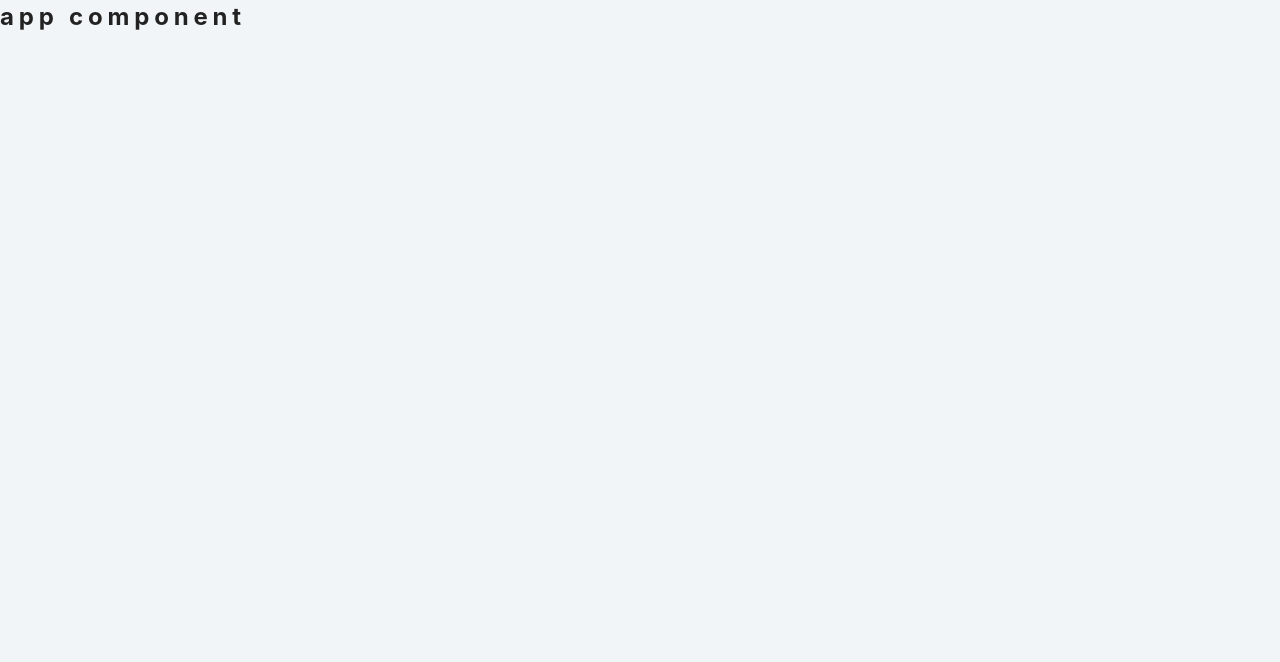
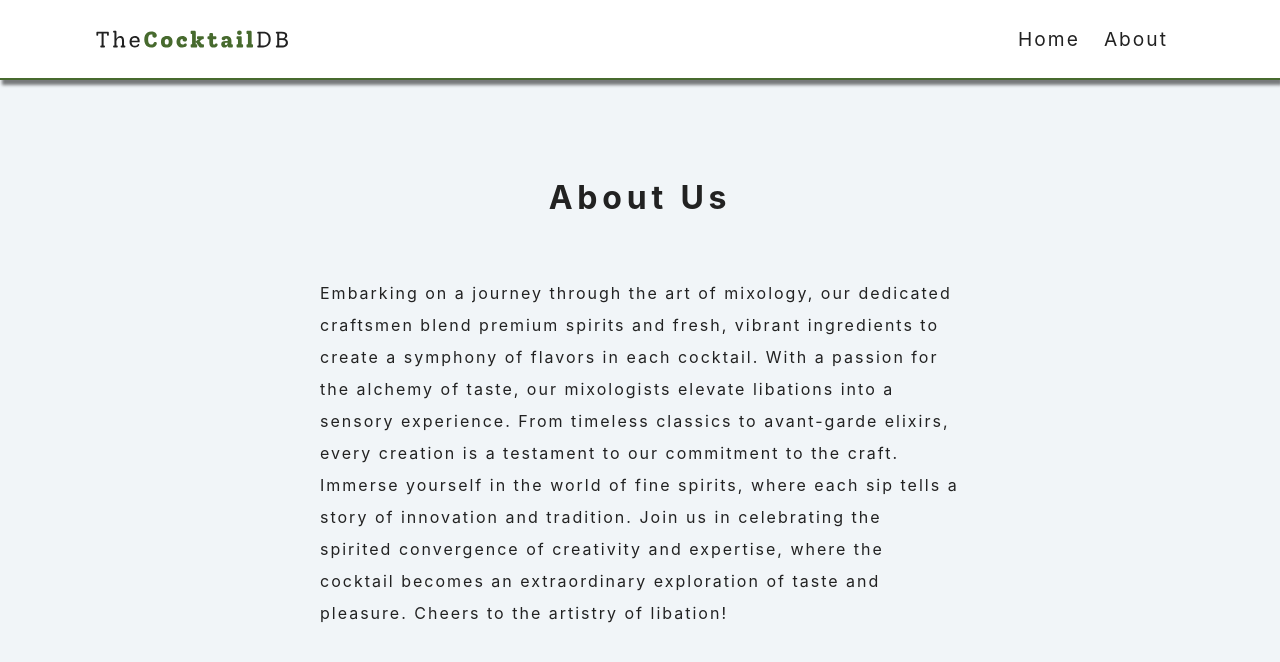
Before and after one commit to femmytedrey/Cocktail, a React (Create React App) app: page /about in a window 1280 px wide. Shown: the top 662 px of the page. Built offline with nearby package versions, Linux system fonts and the light colour scheme.

Commit message:
about page added

```diff
--- a/package.json
+++ b/package.json
@@ -8,9 +8,9 @@
     "@testing-library/user-event": "^13.5.0",
     "react": "^18.2.0",
     "react-dom": "^18.2.0",
+    "react-router-dom": "^6.21.1",
     "react-scripts": "5.0.1",
-    "web-vitals": "^2.1.4",
-    "react-router-dom": "^6.2.2"
+    "web-vitals": "^2.1.4"
   },
   "scripts": {
     "start": "react-scripts start",
--- a/src/App.js
+++ b/src/App.js
@@ -1,5 +1,5 @@
 import React from 'react'
-import { BrowserRouter as Router, Route, Switch } from 'react-router-dom'
+import { BrowserRouter as Router, Route, Routes } from 'react-router-dom'
 // import pages
 import Home from './pages/Home'
 import About from './pages/About'
@@ -7,10 +7,19 @@ import SingleCocktail from './pages/SingleCocktail'
 import Error from './pages/Error'
 // import components
 import Navbar from './components/Navbar'
+import Cocktail from './components/Cocktail'
 function App() {
   return (
     <div>
-      <h2>app component</h2>
+      <Router>
+        <Navbar />
+        <Routes>
+          <Route exact path='/' element={<Home />} />
+          <Route path='/about' element={<About />} />
+          <Route path='/cocktail/:id' element={<SingleCocktail />} />
+          <Route path='*' element={<Error />} />
+        </Routes>
+      </Router>
     </div>
   )
 }
--- a/src/components/Navbar.js
+++ b/src/components/Navbar.js
@@ -4,9 +4,25 @@ import logo from '../logo.svg'
 
 const Navbar = () => {
   return (
-    <div>
-      <h2>navbar component</h2>
-    </div>
+    <nav className='navbar'>
+      <div className='nav-center'>
+        <Link to='/'>
+          <img src={logo} alt='clocktail db logo' className='logo'/>
+        </Link>
+        <ul className='nav-links'>
+          <li>
+            <Link to='/'>
+              Home
+            </Link>
+          </li>
+          <li>
+            <Link to='/about'>
+              About
+            </Link>
+          </li>
+        </ul>
+      </div>
+    </nav>
   )
 }
 
--- a/src/pages/About.js
+++ b/src/pages/About.js
@@ -2,9 +2,12 @@ import React from 'react'
 
 const About = () => {
   return (
-    <div>
-      <h2>about page</h2>
-    </div>
+    <section className='section about-section'>
+      <h1 className='section-title'>about us</h1>
+      <p>
+      Embarking on a journey through the art of mixology, our dedicated craftsmen blend premium spirits and fresh, vibrant ingredients to create a symphony of flavors in each cocktail. With a passion for the alchemy of taste, our mixologists elevate libations into a sensory experience. From timeless classics to avant-garde elixirs, every creation is a testament to our commitment to the craft. Immerse yourself in the world of fine spirits, where each sip tells a story of innovation and tradition. Join us in celebrating the spirited convergence of creativity and expertise, where the cocktail becomes an extraordinary exploration of taste and pleasure. Cheers to the artistry of libation!
+      </p>
+    </section>
   )
 }
 
```
Also changed, not shown: 1 other file (tests, documents, lock files or other folders).
